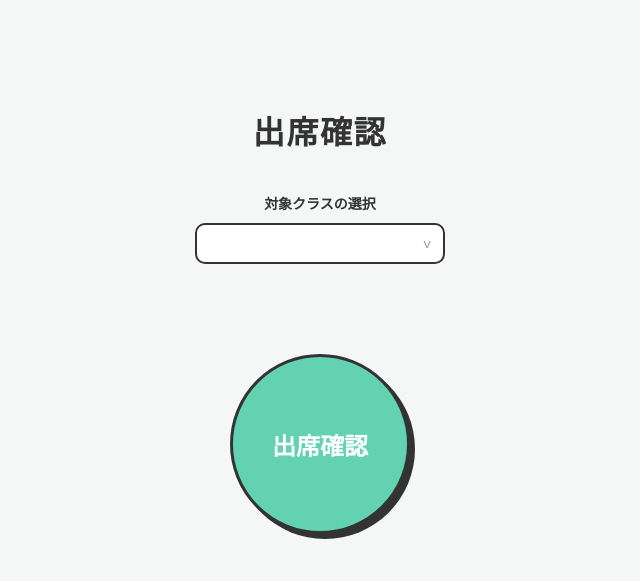
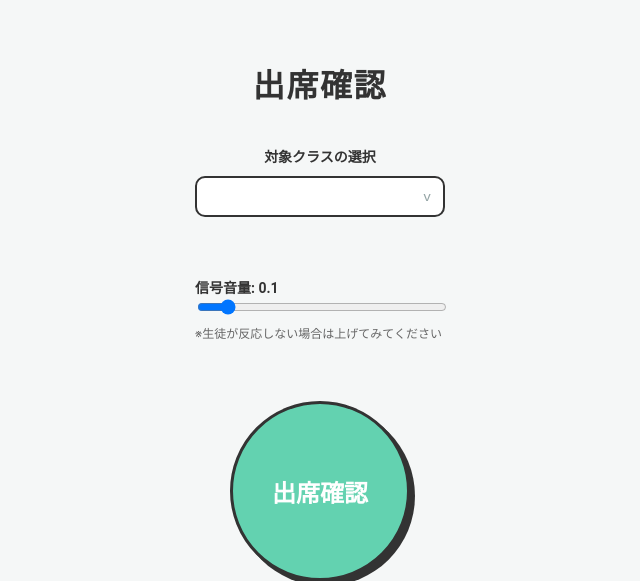
Before and after one commit to esrgdtfdrrthnfytdr/cocone, a FastAPI app: page /rollCall in a window 1280 px wide. Shown: the part 100-681 px from the top of the page, without its empty margins (320-960 px from the left). Run offline with FastAPI, Linux system fonts and the light colour scheme.

```diff
--- a/static/js/teacher.js
+++ b/static/js/teacher.js
@@ -3,7 +3,7 @@ let bgmBuffer = null;
 let bgmSource = null;
 let osc = null;
 let isScanning = false;
-let nextSignalTimer = null; // ループ待機用のタイマー
+let nextSignalTimer = null;
 
 // 設定
 const BGM_URL = '/static/sounds/bgm.wav';
@@ -11,7 +11,21 @@ const FREQ_START = 21000;
 const FREQ_1 = 20000;
 const FREQ_0 = 19000;
 const BIT_DURATION = 1.0;
-const LOOP_GAP_SEC = 2.0; // 信号と信号の間の休憩時間(秒)
+const LOOP_GAP_SEC = 2.0;
+
+// UI要素
+const submitBtn = document.getElementById('submit-btn');
+const classSelect = document.getElementById('class-select');
+const errorMessage = document.getElementById('error-message');
+const volSlider = document.getElementById('signal-volume'); // スライダー
+const volDisplay = document.getElementById('vol-display'); // 数値表示
+
+// スライダーの数値を表示に反映
+if (volSlider && volDisplay) {
+    volSlider.addEventListener('input', (e) => {
+        volDisplay.textContent = e.target.value;
+    });
+}
 
 // BGM読み込み
 window.addEventListener('load', async () => {
@@ -28,13 +42,8 @@ window.addEventListener('load', async () => {
     }
 });
 
-const submitBtn = document.getElementById('submit-btn');
-const classSelect = document.getElementById('class-select');
-const errorMessage = document.getElementById('error-message');
-
 if (submitBtn) {
     submitBtn.addEventListener('click', async () => {
-        // 送信中なら停止処理へ
         if (isScanning) {
             stopSound();
             return;
@@ -53,19 +62,16 @@ if (submitBtn) {
             errorMessage.classList.remove('show');
         }
 
-        // iOS対策: ユーザー操作でAudioContext再開
         if (audioCtx && audioCtx.state === 'suspended') {
             await audioCtx.resume();
         }
 
-        // 1. OTP取得
         try {
             const res = await fetch('/api/generate_otp', { method: 'POST' });
             const data = await res.json();
 
-            // 2. UI更新 & ループ再生開始
             startScanningUI();
-            playMixedSoundLoop(data.otp_binary); // ループ再生関数へ
+            playMixedSoundLoop(data.otp_binary);
         } catch(e) {
             alert("通信エラー");
         }
@@ -75,7 +81,7 @@ if (submitBtn) {
 function startScanningUI() {
     isScanning = true;
     submitBtn.textContent = '停止する';
-    submitBtn.classList.add('is-processing'); // 波紋アニメーション開始
+    submitBtn.classList.add('is-processing');
     if(classSelect) classSelect.disabled = true;
 }
 
@@ -86,60 +92,55 @@ function stopScanningUI() {
     if(classSelect) classSelect.disabled = false;
 }
 
-// BGMを流し始め、信号ループを開始する関数
 function playMixedSoundLoop(binaryStr) {
     if (!bgmBuffer) return;
 
-    // --- A. BGM再生 (流しっぱなし) ---
+    // BGM再生
     bgmSource = audioCtx.createBufferSource();
     bgmSource.buffer = bgmBuffer;
-    bgmSource.loop = true; // BGMはずっとループ
+    bgmSource.loop = true;
     const bgmGain = audioCtx.createGain();
-    bgmGain.gain.value = 0.4;
+    bgmGain.gain.value = 0.4; // BGM音量
     bgmSource.connect(bgmGain);
     bgmGain.connect(audioCtx.destination);
     bgmSource.start(0);
 
-    // --- B. 信号ループ開始 ---
+    // 信号ループ開始
     playSignalRecursive(binaryStr);
 }
 
-// 信号を1回再生し、終わったら次を予約する関数 (再帰)
 function playSignalRecursive(binaryStr) {
-    // 停止ボタンが押されていたら何もしないで終了
     if (!isScanning) return;
 
     osc = audioCtx.createOscillator();
     const oscGain = audioCtx.createGain();
-    oscGain.gain.value = 0.1;
+
+    const currentVol = volSlider ? parseFloat(volSlider.value) : 0.1;
+    oscGain.gain.value = currentVol;
+
     osc.connect(oscGain);
     oscGain.connect(audioCtx.destination);
 
     const startTime = audioCtx.currentTime;
 
-    // 1. スタート信号 (21kHz)
+    // 信号生成
     osc.frequency.setValueAtTime(FREQ_START, startTime);
-
-    // 2. データ信号 (20kHz / 19kHz)
     for (let i = 0; i < binaryStr.length; i++) {
         const bit = binaryStr[i];
         const time = startTime + BIT_DURATION + (i * BIT_DURATION);
         osc.frequency.setValueAtTime((bit === '1' ? FREQ_1 : FREQ_0), time);
     }
 
-    // 終了時間を計算
     const totalDuration = BIT_DURATION + (binaryStr.length * BIT_DURATION);
     const endTime = startTime + totalDuration;
 
     osc.start(startTime);
     osc.stop(endTime);
 
-    // 再生が終わったら...
     osc.onended = () => {
-        osc = null; // クリア
+        osc = null;
         if (isScanning) {
-            // まだ送信中なら、2秒待ってから自分自身をもう一度呼ぶ
-            console.log(`Loop: Waiting ${LOOP_GAP_SEC}s...`);
+            // 次のループ予約
             nextSignalTimer = setTimeout(() => {
                 playSignalRecursive(binaryStr);
             }, LOOP_GAP_SEC * 1000);
@@ -147,27 +148,13 @@ function playSignalRecursive(binaryStr) {
     };
 }
 
-// 完全停止処理
 function stopSound() {
-    isScanning = false; // フラグを下ろす
-
-    // 1. 次回の予約があればキャンセル
+    isScanning = false;
     if (nextSignalTimer) {
         clearTimeout(nextSignalTimer);
         nextSignalTimer = null;
     }
-
-    // 2. 現在鳴っている超音波を停止
-    if(osc) {
-        try{ osc.stop(); }catch(e){}
-        osc = null;
-    }
-
-    // 3. BGMを停止
-    if(bgmSource) {
-        try{ bgmSource.stop(); }catch(e){}
-        bgmSource = null;
-    }
-
+    if(osc) { try{ osc.stop(); }catch(e){} osc = null; }
+    if(bgmSource) { try{ bgmSource.stop(); }catch(e){} bgmSource = null; }
     stopScanningUI();
 }
--- a/templates/rollCall.html
+++ b/templates/rollCall.html
@@ -51,7 +51,15 @@
                 </select>
             </div>
             <p id="error-message" class="error-message"></p>
-        </div>
+
+            <div style="margin-top: 20px; width: 100%; max-width: 250px; text-align: left;">
+                <label for="signal-volume" style="font-size: 14px; font-weight: bold;">
+                    信号音量: <span id="vol-display">0.1</span>
+                </label>
+                <input type="range" id="signal-volume" min="0" max="1" step="0.05" value="0.1" style="width: 100%; cursor: pointer;">
+                <p style="font-size: 12px; color: #666; margin: 5px 0 0 0;">※生徒が反応しない場合は上げてみてください</p>
+            </div>
+            </div>
         <button id="submit-btn" class="circle-button">出席確認</button>
         <div id="status-area" style="margin-top:20px; color:#666;"></div>
     </main>
```
